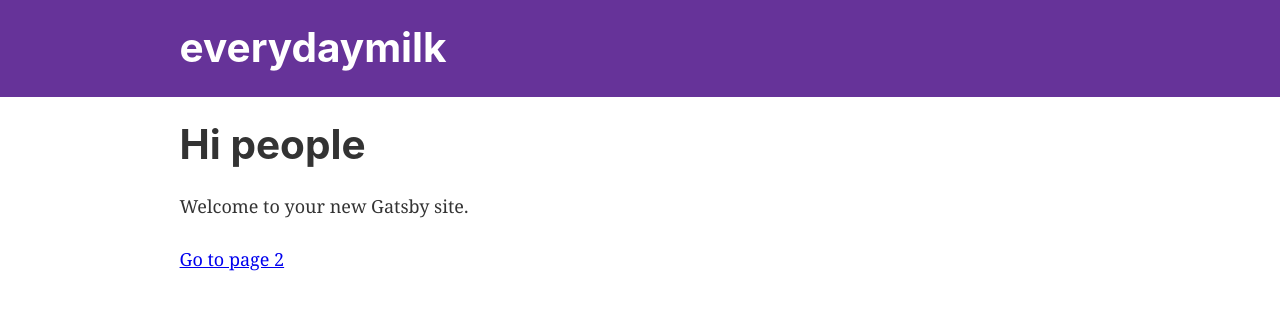
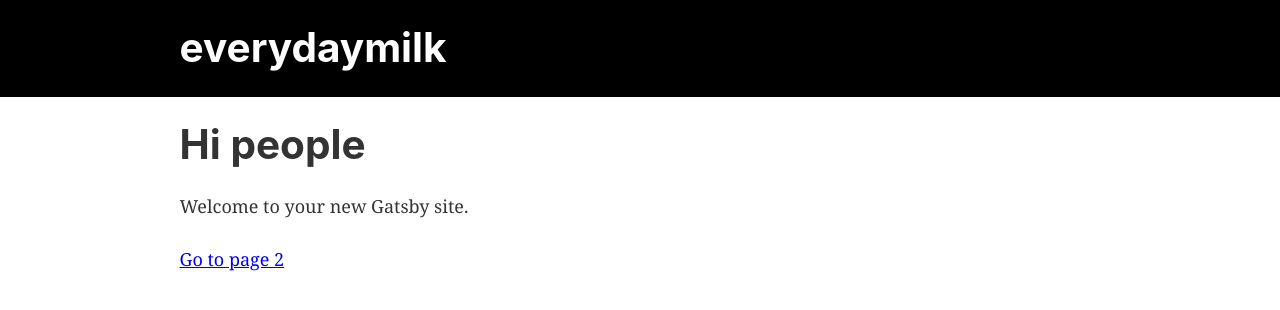
Before and after one commit to everydaymilk/beta-project, a Gatsby site: page / in a window 1280 px wide. Built offline with nearby package versions, Linux system fonts and the light colour scheme; Gatsby itself is replaced by a stand-in of ours.

Commit message:
Some custom styling

```diff
--- /dev/null
+++ b/src/components/header/header.css
@@ -0,0 +1,4 @@
+.header {
+  background: black;
+  margin-bottom: 1.45rem;
+}
--- a/src/components/header.js
+++ b/src/components/header/header.js
@@ -1,14 +1,10 @@
 import { Link } from "gatsby"
 import PropTypes from "prop-types"
 import React from "react"
+import "./header.css"
 
 const Header = ({ siteTitle }) => (
-  <header
-    style={{
-      background: `rebeccapurple`,
-      marginBottom: `1.45rem`,
-    }}
-  >
+  <header className="header">
     <div
       style={{
         margin: `0 auto`,
--- a/src/components/layout.js
+++ b/src/components/layout/layout.js
@@ -2,7 +2,7 @@ import React from "react"
 import PropTypes from "prop-types"
 import { useStaticQuery, graphql } from "gatsby"
 
-import Header from "./header"
+import Header from "../header/header"
 import "./layout.css"
 
 const Layout = ({ children }) => {
--- a/src/pages/404.js
+++ b/src/pages/404.js
@@ -1,13 +1,13 @@
 import React from "react"
 
-import Layout from "../components/layout"
+import Layout from "../components/layout/layout"
 import SEO from "../components/seo"
 
 const NotFoundPage = () => (
   <Layout>
     <SEO title="404: Not found" />
     <h1>NOT FOUND</h1>
-    <p>You just hit a route that doesn&#39;t exist... the sadness.</p>
+    <p>You just hit a route that doesn't exist... the sadness.</p>
   </Layout>
 )
 
--- a/src/pages/index.js
+++ b/src/pages/index.js
@@ -1,8 +1,7 @@
 import React from "react"
 import { Link } from "gatsby"
 
-import Layout from "../components/layout"
-import Image from "../components/image"
+import Layout from "../components/layout/layout"
 import SEO from "../components/seo"
 
 const IndexPage = () => (
--- a/src/pages/page-2.js
+++ b/src/pages/page-2.js
@@ -1,7 +1,7 @@
 import React from "react"
 import { Link } from "gatsby"
 
-import Layout from "../components/layout"
+import Layout from "../components/layout/layout"
 import SEO from "../components/seo"
 
 const SecondPage = () => (
```
Also changed, not shown: src/components/layout/layout.css (renamed from src/components/layout.css).
